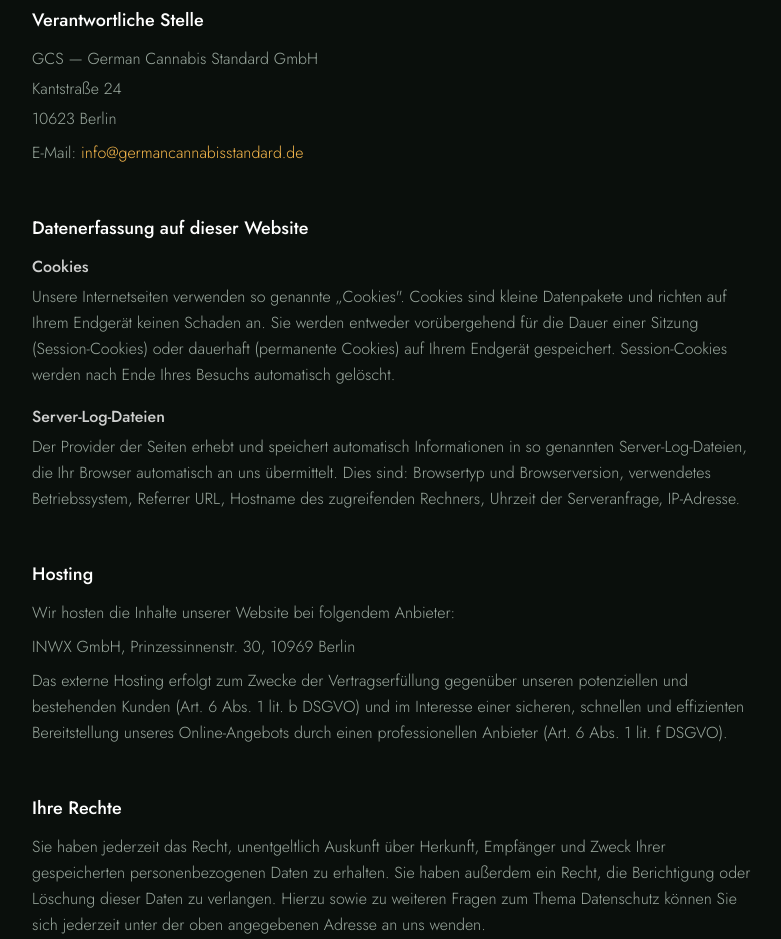
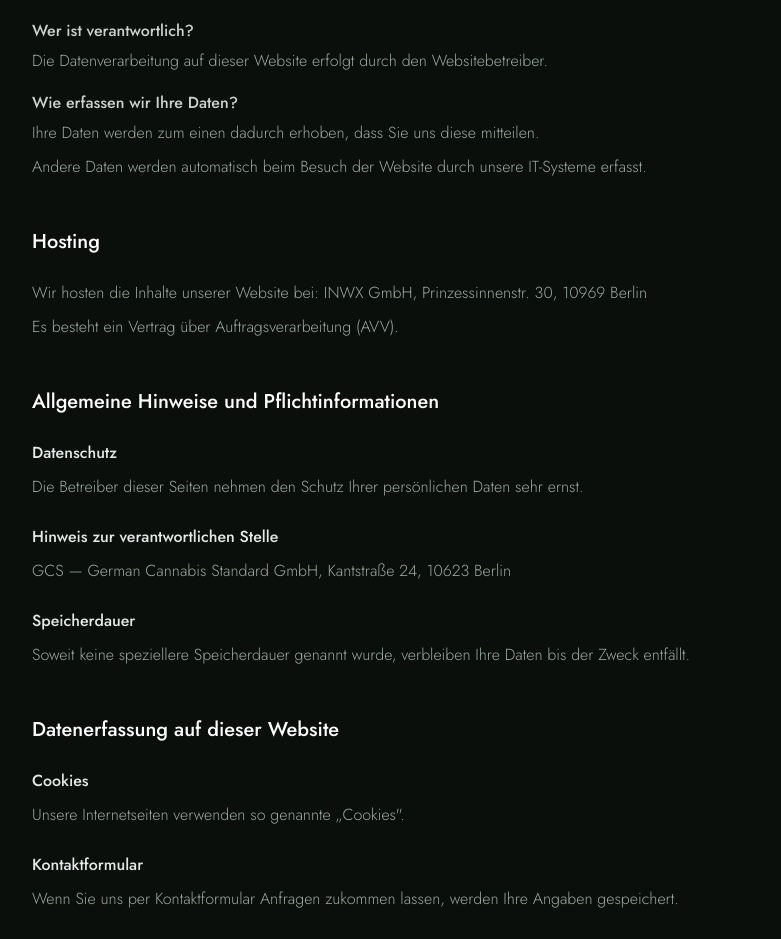
Before and after one commit to ffb92/gcs-website, a Next.js app: page /datenschutz in a window 1280 px wide. Shown: the part 466-1405 px from the top of the page, without its empty margins (248-1029 px from the left). Built offline with nearby package versions, Linux system fonts and the light colour scheme.

Commit message:
Add smooth scrolling to nav, complete Datenschutz 1:1 from HTML source, update Impressum

```diff
--- a/src/app/datenschutz/page.tsx
+++ b/src/app/datenschutz/page.tsx
@@ -1,118 +1,31 @@
 import type { Metadata } from 'next';
 import Link from 'next/link';
 
-export const metadata: Metadata = {
-  title: 'Datenschutz — German Cannabis Standard',
-};
+export const metadata: Metadata = { title: 'Datenschutz — German Cannabis Standard' };
 
 export default function DatenschutzPage() {
   return (
     <div className="min-h-screen bg-[var(--color-surface)]">
-      <nav className="glass sticky top-0 z-50">
-        <div className="max-w-4xl mx-auto px-6 h-16 flex items-center justify-between">
-          <Link href="/" className="flex items-center gap-2">
-            <img src="/logo.svg" alt="GCS Logo" className="h-6 w-auto invert" />
-          </Link>
-          <Link
-            href="/"
-            className="px-4 py-2 rounded-full bg-solar-500/10 border border-solar-500/30 text-solar-400 text-sm font-medium hover:bg-solar-500/20 transition-all"
-          >
-            ← Zurück
-          </Link>
-        </div>
-      </nav>
-
+      <nav className="glass sticky top-0 z-50"><div className="max-w-4xl mx-auto px-6 h-16 flex items-center justify-between"><Link href="/" className="flex items-center gap-2"><img src="/logo.svg" alt="GCS Logo" className="h-6 w-auto invert" /></Link><Link href="/" className="px-4 py-2 rounded-full bg-solar-500/10 border border-solar-500/30 text-solar-400 text-sm font-medium hover:bg-solar-500/20 transition-all">← Zurück</Link></div></nav>
       <main className="max-w-3xl mx-auto px-6 py-24">
-        <div className="mb-12">
-          <div className="w-12 h-1 bg-solar-500 mb-6 rounded-full" />
-          <h1 className="text-3xl sm:text-4xl font-light text-white mb-2">Datenschutzerklärung</h1>
-          <p className="text-[var(--color-text-muted)] text-sm">Stand: Februar 2024</p>
-        </div>
-
+        <div className="mb-12"><div className="w-12 h-1 bg-solar-500 mb-6 rounded-full" /><h1 className="text-3xl sm:text-4xl font-light text-white mb-2">Datenschutzerklärung</h1><p className="text-[var(--color-text-muted)] text-sm">Stand: Februar 2024</p></div>
         <div className="space-y-12 text-[var(--color-text-secondary)] leading-relaxed font-light">
-          <section>
-            <h2 className="text-lg font-medium text-white mb-3">Allgemeine Hinweise</h2>
-            <p>
-              Die folgenden Hinweise geben einen einfachen Überblick darüber, was mit Ihren personenbezogenen Daten
-              passiert, wenn Sie diese Website besuchen. Personenbezogene Daten sind alle Daten, mit denen Sie
-              persönlich identifiziert werden können.
-            </p>
-          </section>
-
-          <section>
-            <h2 className="text-lg font-medium text-white mb-3">Verantwortliche Stelle</h2>
-            <div className="space-y-1">
-              <p>GCS — German Cannabis Standard GmbH</p>
-              <p>Kantstraße 24</p>
-              <p>10623 Berlin</p>
-              <p className="pt-1">
-                E-Mail:{' '}
-                <a href="mailto:info@germancannabisstandard.de" className="text-solar-400 hover:text-solar-300 transition-colors">
-                  info@germancannabisstandard.de
-                </a>
-              </p>
-            </div>
-          </section>
-
-          <section>
-            <h2 className="text-lg font-medium text-white mb-3">Datenerfassung auf dieser Website</h2>
-            <div className="space-y-4">
-              <div>
-                <h3 className="text-white/80 font-medium mb-1">Cookies</h3>
-                <p>
-                  Unsere Internetseiten verwenden so genannte „Cookies". Cookies sind kleine Datenpakete und richten
-                  auf Ihrem Endgerät keinen Schaden an. Sie werden entweder vorübergehend für die Dauer einer Sitzung
-                  (Session-Cookies) oder dauerhaft (permanente Cookies) auf Ihrem Endgerät gespeichert.
-                  Session-Cookies werden nach Ende Ihres Besuchs automatisch gelöscht.
-                </p>
-              </div>
-              <div>
-                <h3 className="text-white/80 font-medium mb-1">Server-Log-Dateien</h3>
-                <p>
-                  Der Provider der Seiten erhebt und speichert automatisch Informationen in so genannten
-                  Server-Log-Dateien, die Ihr Browser automatisch an uns übermittelt. Dies sind: Browsertyp und
-                  Browserversion, verwendetes Betriebssystem, Referrer URL, Hostname des zugreifenden Rechners,
-                  Uhrzeit der Serveranfrage, IP-Adresse.
-                </p>
-              </div>
-            </div>
-          </section>
-
-          <section>
-            <h2 className="text-lg font-medium text-white mb-3">Hosting</h2>
-            <p>
-              Wir hosten die Inhalte unserer Website bei folgendem Anbieter:
-            </p>
-            <p className="mt-2">INWX GmbH, Prinzessinnenstr. 30, 10969 Berlin</p>
-            <p className="mt-2">
-              Das externe Hosting erfolgt zum Zwecke der Vertragserfüllung gegenüber unseren potenziellen und
-              bestehenden Kunden (Art. 6 Abs. 1 lit. b DSGVO) und im Interesse einer sicheren, schnellen und
-              effizienten Bereitstellung unseres Online-Angebots durch einen professionellen Anbieter
-              (Art. 6 Abs. 1 lit. f DSGVO).
-            </p>
-          </section>
-
-          <section>
-            <h2 className="text-lg font-medium text-white mb-3">Ihre Rechte</h2>
-            <p>
-              Sie haben jederzeit das Recht, unentgeltlich Auskunft über Herkunft, Empfänger und Zweck Ihrer
-              gespeicherten personenbezogenen Daten zu erhalten. Sie haben außerdem ein Recht, die Berichtigung oder
-              Löschung dieser Daten zu verlangen. Hierzu sowie zu weiteren Fragen zum Thema Datenschutz können Sie
-              sich jederzeit unter der oben angegebenen Adresse an uns wenden.
-            </p>
-          </section>
-
-          <section>
-            <h2 className="text-lg font-medium text-white mb-3">Speicherdauer</h2>
-            <p>
-              Soweit innerhalb dieser Datenschutzerklärung keine speziellere Speicherdauer genannt wurde, verbleiben
-              Ihre personenbezogenen Daten bei uns, bis der Zweck für die Datenverarbeitung entfällt. Wenn Sie ein
-              berechtigtes Löschersuchen geltend machen oder eine Einwilligung zur Datenverarbeitung widerrufen,
-              werden Ihre Daten gelöscht.
-            </p>
-          </section>
+          <Section title="Datenschutz auf einen Blick"><H3>Allgemeine Hinweise</H3><p>Die folgenden Hinweise geben einen einfachen Überblick...</p><H3 className="mt-6">Datenerfassung auf dieser Website</H3><H4>Wer ist verantwortlich?</H4><p>Die Datenverarbeitung auf dieser Website erfolgt durch den Websitebetreiber.</p><H4>Wie erfassen wir Ihre Daten?</H4><p>Ihre Daten werden zum einen dadurch erhoben, dass Sie uns diese mitteilen.</p><p className="mt-2">Andere Daten werden automatisch beim Besuch der Website durch unsere IT-Systeme erfasst.</p></Section>
+          <Section title="Hosting"><p>Wir hosten die Inhalte unserer Website bei: INWX GmbH, Prinzessinnenstr. 30, 10969 Berlin</p><p className="mt-2">Es besteht ein Vertrag über Auftragsverarbeitung (AVV).</p></Section>
+          <Section title="Allgemeine Hinweise und Pflichtinformationen"><H3>Datenschutz</H3><p>Die Betreiber dieser Seiten nehmen den Schutz Ihrer persönlichen Daten sehr ernst.</p><H3 className="mt-6">Hinweis zur verantwortlichen Stelle</H3><p>GCS — German Cannabis Standard GmbH, Kantstraße 24, 10623 Berlin</p><H3 className="mt-6">Speicherdauer</H3><p>Soweit keine speziellere Speicherdauer genannt wurde, verbleiben Ihre Daten bis der Zweck entfällt.</p></Section>
+          <Section title="Datenerfassung auf dieser Website"><H3>Cookies</H3><p>Unsere Internetseiten verwenden so genannte „Cookies".</p><H3 className="mt-6">Kontaktformular</H3><p>Wenn Sie uns per Kontaktformular Anfragen zukommen lassen, werden Ihre Angaben gespeichert.</p><H3 className="mt-6">Anfrage per E-Mail, Telefon oder Telefax</H3><p>Ihre Anfrage inklusive aller daraus hervorgehenden personenbezogenen Daten wird zum Zwecke der Bearbeitung gespeichert.</p></Section>
         </div>
       </main>
     </div>
   );
 }
+
+function Section({ title, children }: { title: string; children: React.ReactNode }) {
+  return <section><h2 className="text-xl font-medium text-white mb-6">{title}</h2>{children}</section>;
+}
+function H3({ children, className }: { children: React.ReactNode; className?: string }) {
+  return <h3 className={`${className || ''} text-white/90 font-medium mb-2`}>{children}</h3>;
+}
+function H4({ children }: { children: React.ReactNode }) {
+  return <h4 className="text-white/80 font-medium mb-1 mt-4">{children}</h4>;
+}
```
Also changed, not shown: src/app/page.tsx (+14 -11 lines).
